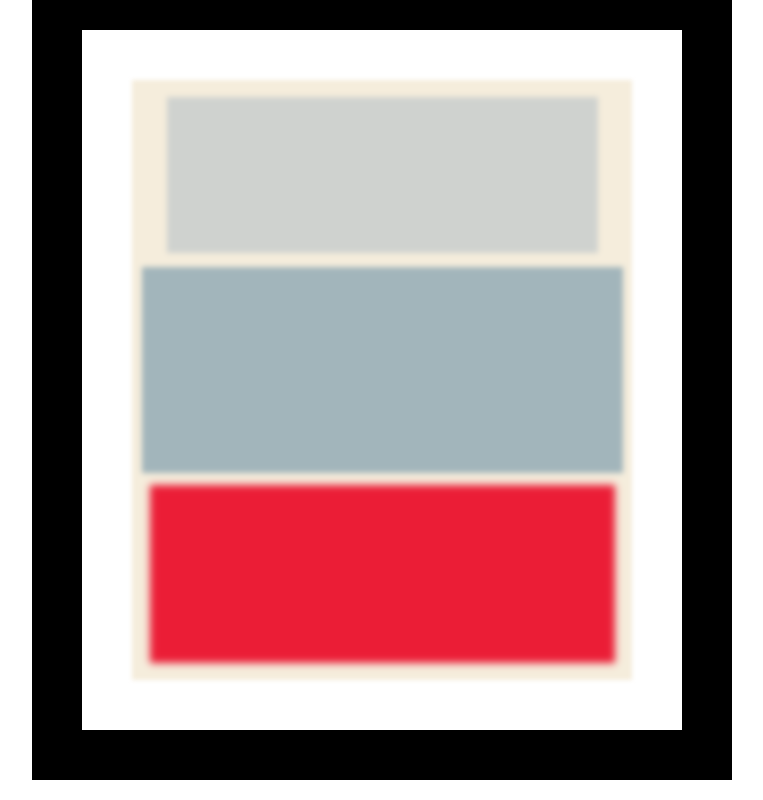
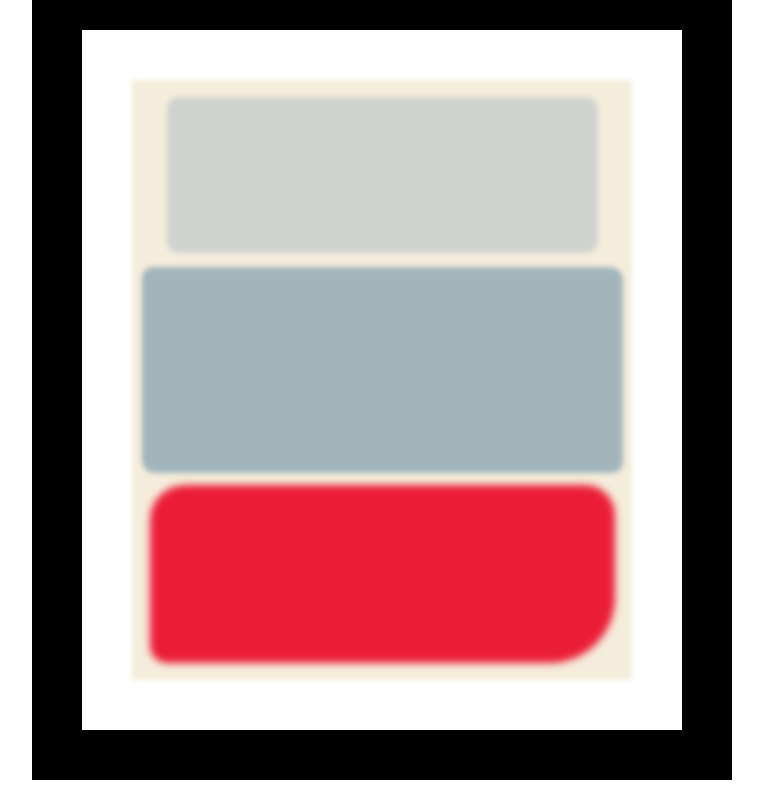
Before and after one commit to rodprogramdev/rothko-painting, a plain HTML site: page index.html in a window 1280 px wide. Shown: the part 1056-1856 px from the top of the page, without its empty margins (258-1021 px from the left). Drawn offline with Linux system fonts and the light colour scheme.

Commit message:
STEP19: reduce sharpness of edges using border-radius

```diff
--- a/css/styles.css
+++ b/css/styles.css
@@ -39,6 +39,7 @@ img{
     margin: 20px auto;
     filter: blur(1px);
     box-shadow: 0 0 3px 3px #CFD2CF;
+    border-radius: 9px;
 }
 
 .two{
@@ -48,6 +49,7 @@ img{
     margin: 0 auto 20px;
     filter: blur(1px);
     box-shadow: 0 0 3px 3px #A2B5BB;
+    border-radius: 8px 10px;
 }
 
 .three{
@@ -57,4 +59,5 @@ img{
     margin: auto;
     filter: blur(2px);
     box-shadow: 0 0 5px 5px #EB1D36;
+    border-radius: 30px 25px 60px 12px;
 }
```
